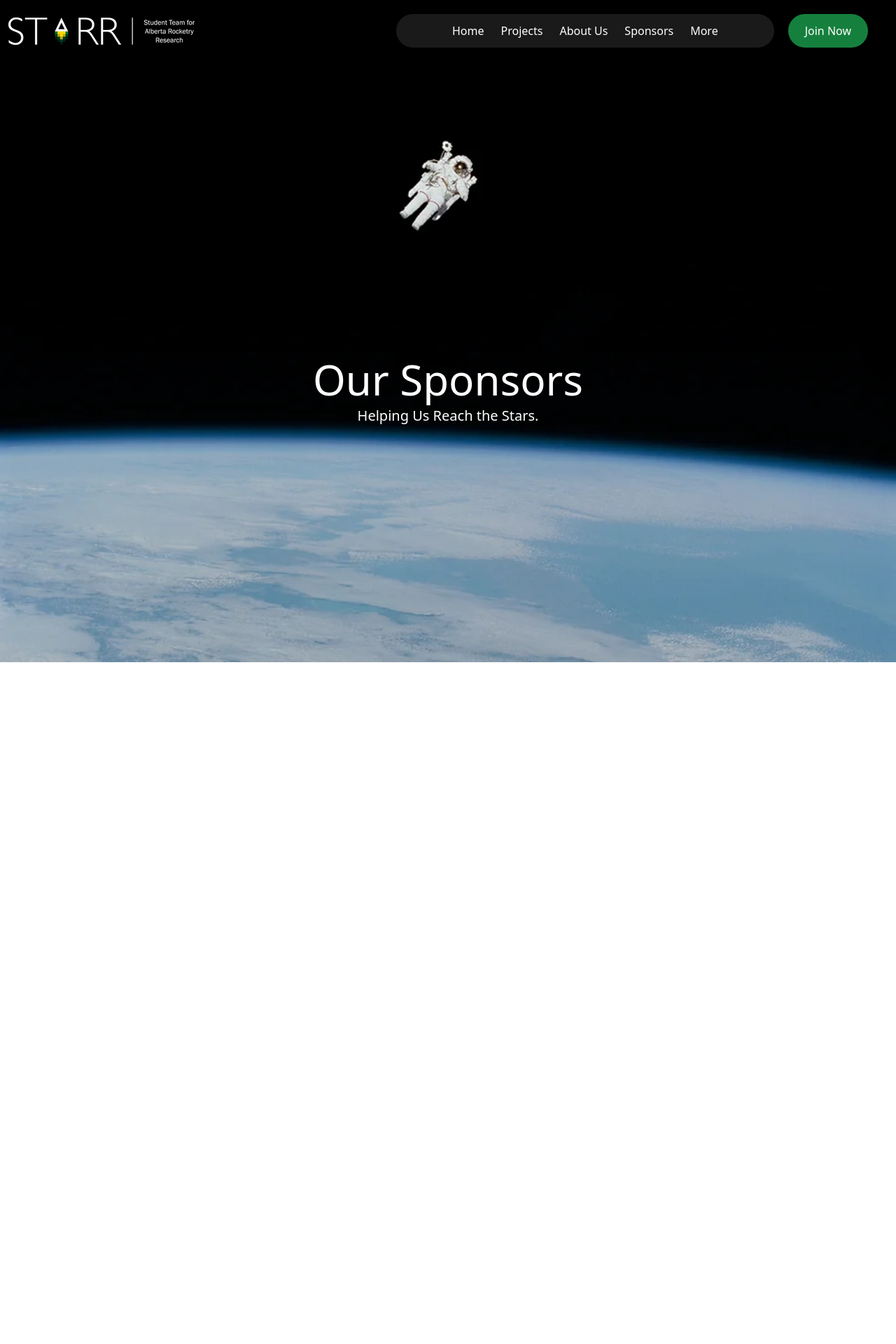
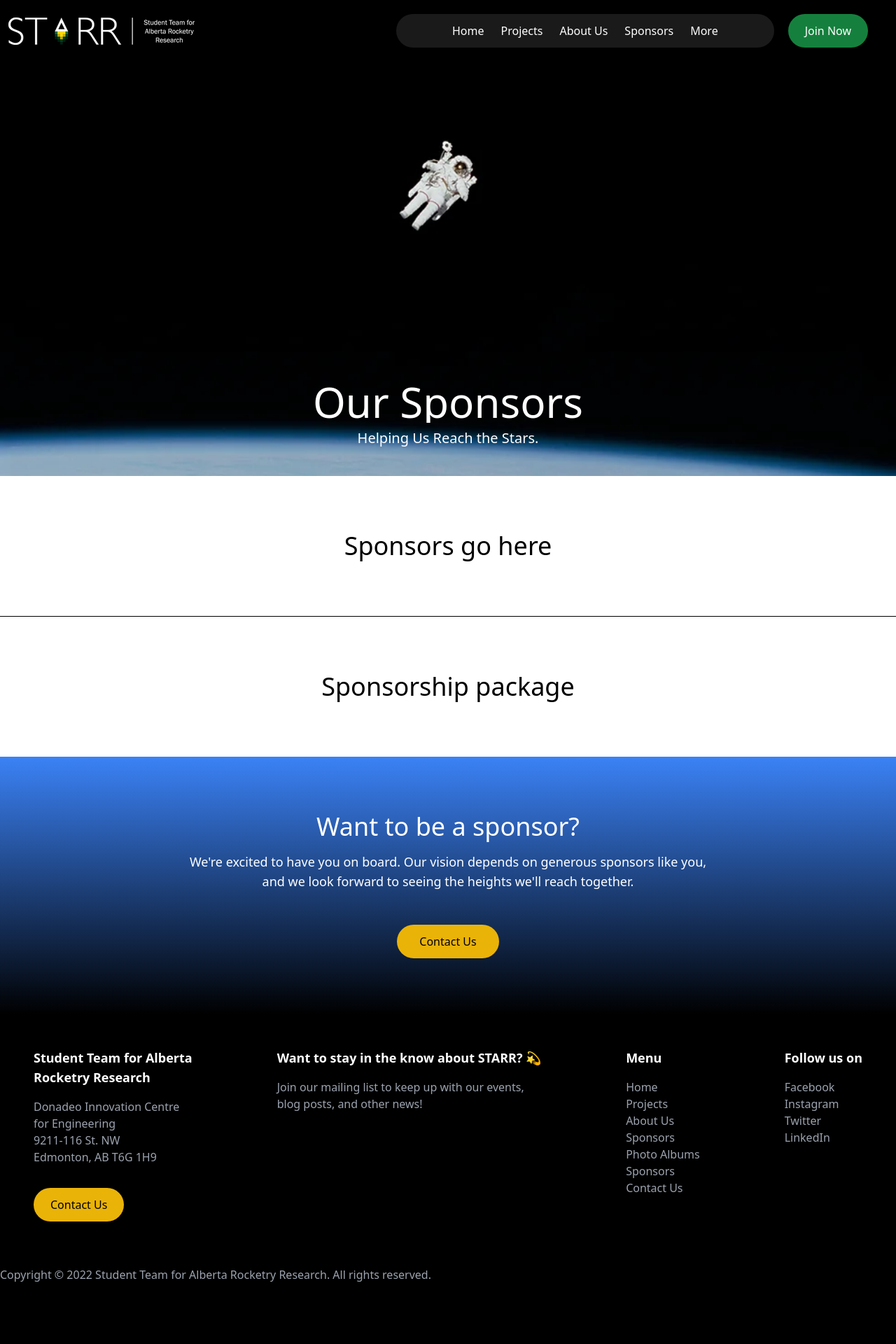
Before and after one commit to UASTARR/uastarr-website, a Flask app: page /sponsors in a window 1280 px wide. Shown: the top 1920 px of the page at 70% size. After the commit the page ends 1831 px from the top, so only its background shows below. Run offline with Flask 3, Linux system fonts and the light colour scheme.

Commit message:
Non dynamic elements of sponsors page nearly done

```diff
--- a/application/static/dist/main.css
+++ b/application/static/dist/main.css
@@ -645,8 +645,8 @@ video {
   height: 13rem;
 }
 
-.h-448 {
-  height: 112rem;
+.h-10 {
+  height: 2.5rem;
 }
 
 .min-h-full {
@@ -859,6 +859,10 @@ video {
   border-left-width: 0px;
 }
 
+.border-t {
+  border-top-width: 1px;
+}
+
 .border-white {
   --tw-border-opacity: 1;
   border-color: rgb(255 255 255 / var(--tw-border-opacity));
@@ -867,6 +871,11 @@ video {
 .border-gray-500 {
   --tw-border-opacity: 1;
   border-color: rgb(107 114 128 / var(--tw-border-opacity));
+}
+
+.border-black {
+  --tw-border-opacity: 1;
+  border-color: rgb(0 0 0 / var(--tw-border-opacity));
 }
 
 .bg-black {
@@ -929,6 +938,20 @@ video {
 
 .bg-opacity-10 {
   --tw-bg-opacity: 0.1;
+}
+
+.bg-gradient-to-b {
+  background-image: linear-gradient(to bottom, var(--tw-gradient-stops));
+}
+
+.from-blue-500 {
+  --tw-gradient-from: #3b82f6;
+  --tw-gradient-to: rgb(59 130 246 / 0);
+  --tw-gradient-stops: var(--tw-gradient-from), var(--tw-gradient-to);
+}
+
+.to-black {
+  --tw-gradient-to: #000;
 }
 
 .bg-cover {
--- a/application/templates/sponsors.html
+++ b/application/templates/sponsors.html
@@ -5,16 +5,71 @@
     <img src="{{url_for('static', filename='assets/astronautBkg.jpeg')}}" class = "object-cover min-w-full min-h-full">
 </div>
 
-<div class = "flex flex-col items-center relative z-20">
 <div class = "h-128"></div>
-    <h1 class = "text-white text-6xl">
+
+<div class = "flex justify-center relative flex-none z-20">
+    <div class = "flex overflow-hidden grow">
+        <div class ="shrink-0 grow flex items-center flex-col overflow-hidden" >
+            <div class = "h-8"></div>
+            <h1 class = "text-white text-6xl overflow-hidden">
                 Our Sponsors
             </h1>
             <div class ="h-2"></div>
-    <p1 class = "text-white text-xl">
+            <p1 class = "text-white text-xl overflow-hidden">
                 Helping Us Reach the Stars.
             </p1>
         </div>
-<div class = "h-448"></div>
+    </div>
+</div>
+
+<div class = "h-10"></div>
+
+<div class = "flex justify-center relative flex-none z-20">
+    <div class = "flex overflow-hidden grow">
+        <div class ="shrink-0 grow flex justify-center overflow-hidden bg-white" >
+            <div class = "overflow-hidden flex flex-col items-center">
+                <div class = "h-20"></div>
+                <h1 class = "text-4xl text-black text-center">Sponsors go here</h1>
+                <div class = "h-20"></div>
+            </div>
+        </div>
+    </div>
+</div>
+
+<div class = "flex justify-center relative flex-none z-20">
+    <div class = "flex overflow-hidden grow">
+        <div class ="shrink-0 grow flex justify-center overflow-hidden bg-white border-t border-black" >
+            <div class = "overflow-hidden flex flex-col items-center">
+                <div class = "h-20"></div>
+                <h1 class = "text-4xl text-black text-center">Sponsorship package</h1>
+                <div class = "h-20"></div>
+            </div>
+        </div>
+    </div>
+</div>
+
+<div class = "flex justify-center relative flex-none z-20">
+    <div class = "flex overflow-hidden grow">
+        <div class ="shrink-0 grow flex justify-center overflow-hidden  bg-gradient-to-b from-blue-500 to-black black-white" >
+            <div class = "overflow-hidden flex flex-col items-center">
+                <div class = "h-20"></div>
+                <h1 class = "text-4xl text-white text-center">Want to be a sponsor?</h1>
+                <div class = "h-4"></div>
+                <p class = "w-192 text-lg text-center text-white">
+                    We're excited to have you on board. Our vision depends on generous sponsors like you,
+                    and we look forward to seeing the heights we'll reach together.
+                </p>
+                <div class = "h-12"></div>
+                <!--Change href to contact page-->
+                <button
+                    onclick= "window.location.href = 'index'"
+                    class="whitespace-nowrap bg-yellow-500 hover:transition-all hover:bg-white rounded-full px-8 py-3">
+                    Contact Us
+                </button>
+                <div class ="h-20"></div>
+            </div>
+        </div>
+    </div>
+</div>
 
 {% endblock %}
```
Lines whose indentation alone changed are shown as unchanged.
